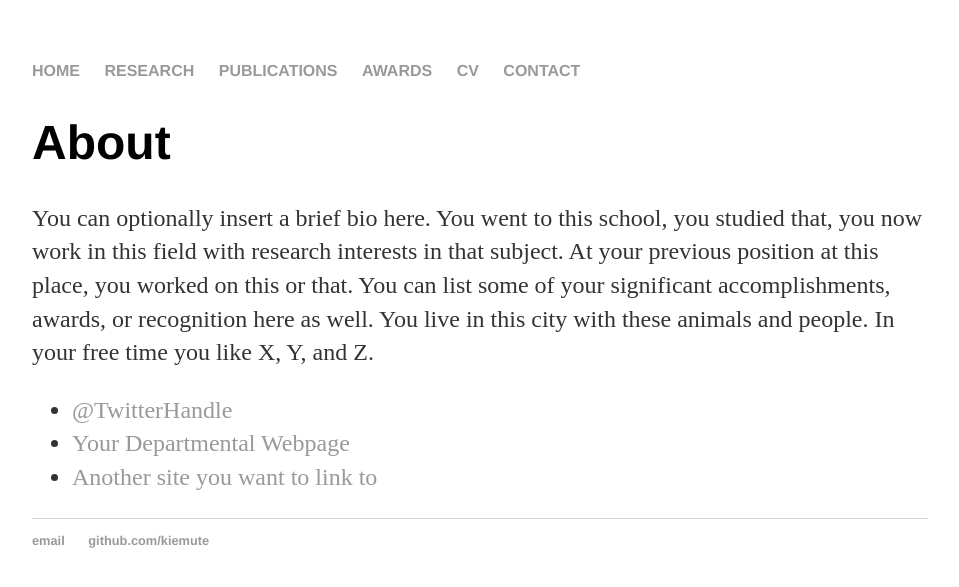
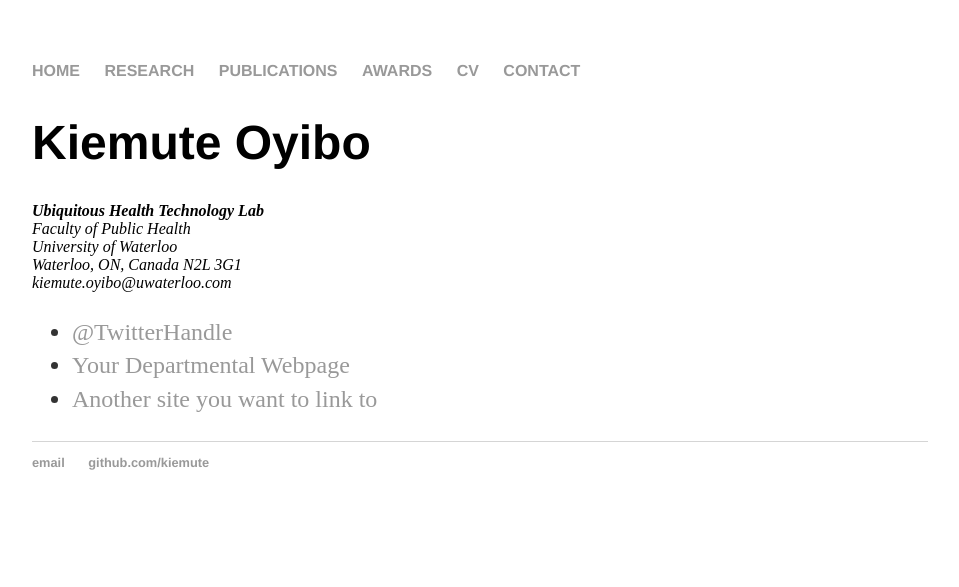
Before and after one commit to kiemute/kiemute.github.io, a Jekyll site: the page built from contact/index.html, in a window 1280 px wide. Shown: the top 587 px of the page, without its empty margins (160-1119 px from the left). Built offline with Jekyll 4.4.1, drawn with Linux system fonts in a browser that asks for light colours.

Commit message:
Update index.html

```diff
--- a/contact/index.html
+++ b/contact/index.html
@@ -1,11 +1,19 @@
 ---
 layout: default
-title: About Hank Quinlan
+title: Kiemute Oyibo
 ---
 
 		<div class="about">
-			<h1>About</h1>
-			<p>You can optionally insert a brief bio here. You went to this school, you studied that, you now work in this field with research interests in that subject. At your previous position at this place, you worked on this or that. You can list some of your significant accomplishments, awards, or recognition here as well. You live in this city with these animals and people. In your free time you like X, Y, and Z.</p>
+			<h1>Kiemute Oyibo</h1>
+					<address>
+					<strong>Ubiquitous Health Technology Lab</strong><br>
+					Faculty of Public Health<br>
+					University of Waterloo<br>
+					Waterloo, ON, Canada N2L 3G1<br>
+					<!-- <abbr title="phone">P:</abbr> (123) 456-7890<br> -->
+					<span class="obfuscate">kiemute.oyibo@uwaterloo.com</span>
+					</address>
+
 
 			<ul class="contacts">
 				<li><a href="#">@TwitterHandle</a></li>
```
